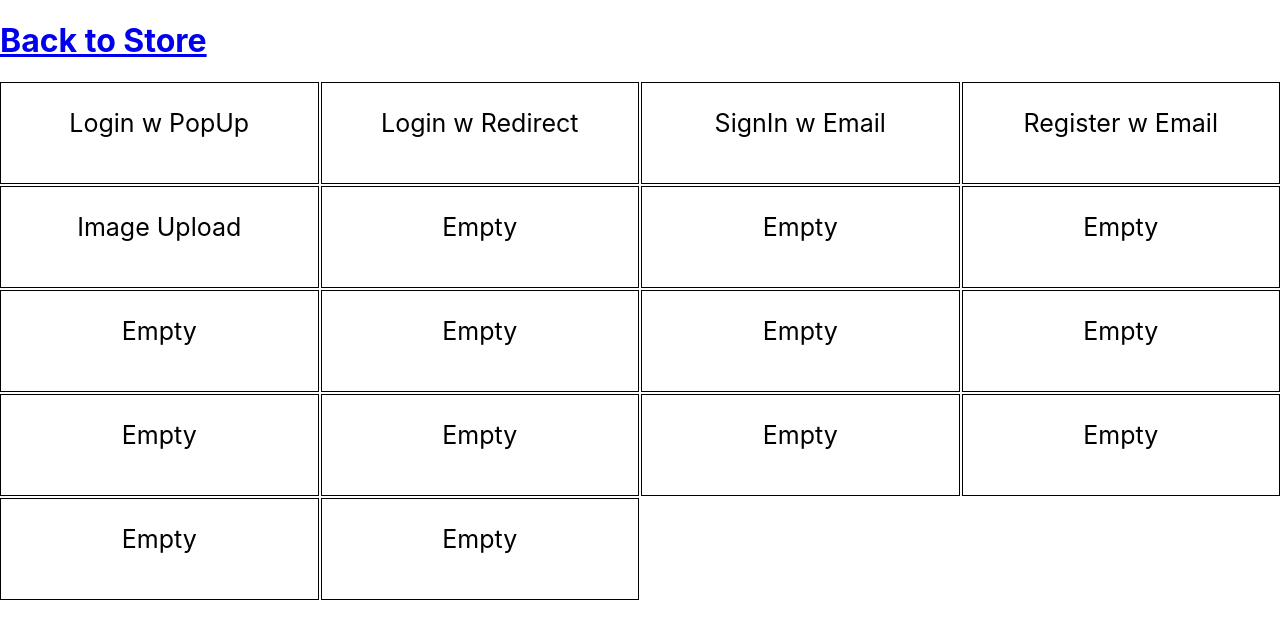
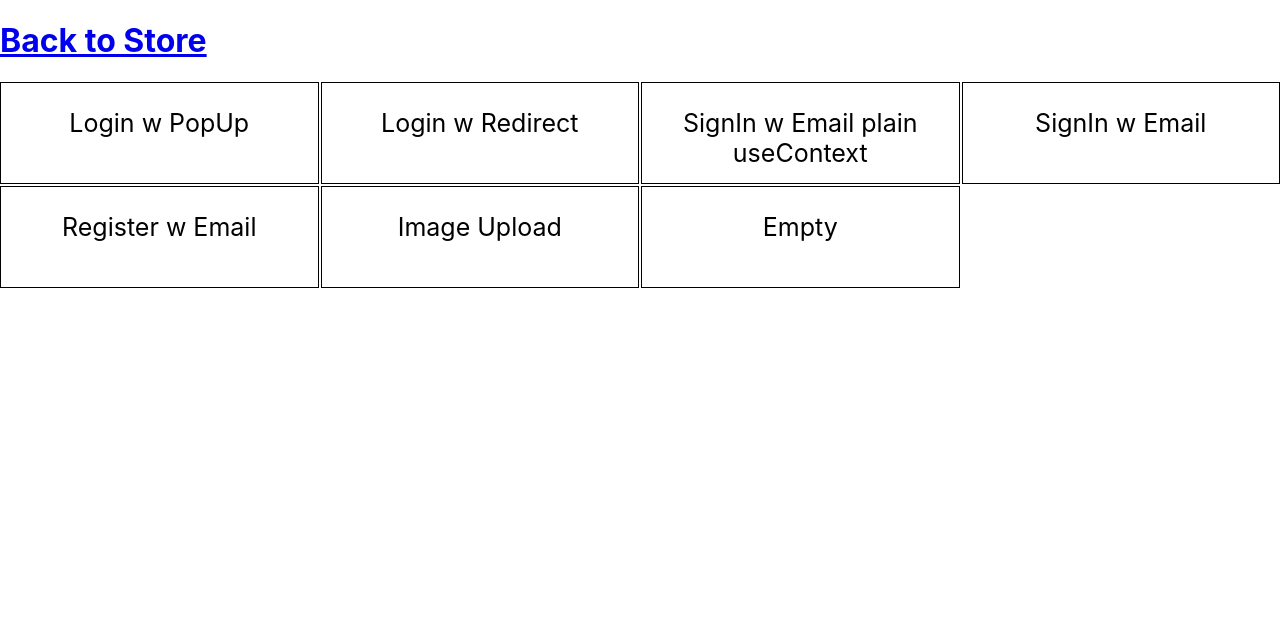
Before and after one commit to Eric-Onuoha/componentstore, a React (Create React App) app: page / in a window 1280 px wide. Shown: the top 638 px of the page. Built offline with nearby package versions, Linux system fonts and the light colour scheme.

Commit message:
Add context to display logged in user 1

```diff
--- a/src/components/compNav/compNav.components.jsx
+++ b/src/components/compNav/compNav.components.jsx
@@ -8,21 +8,10 @@ const CompNav = () => {
         <div id="compNavComponent">
             <Link className="compNav" to={"login"}><p>Login w PopUp</p></Link>
             <Link className="compNav" to={"login2"}><p>Login w Redirect</p></Link>
-            <Link className="compNav" to={"signin"}><p>SignIn w Email</p></Link>
+            <Link className="compNav" to={"signin"}><p>SignIn w Email plain useContext</p></Link>
+            <Link className="compNav" to={"signin2"}><p>SignIn w Email</p></Link>
             <Link className="compNav" to={"register"}><p>Register w Email</p></Link>
             <Link className="compNav" to={""}><p>Image Upload</p></Link>
-            <Link className="compNav" to={""}><p>Empty</p></Link>
-            <Link className="compNav" to={""}><p>Empty</p></Link>
-            <Link className="compNav" to={""}><p>Empty</p></Link>
-            <Link className="compNav" to={""}><p>Empty</p></Link>
-            <Link className="compNav" to={""}><p>Empty</p></Link>
-            <Link className="compNav" to={""}><p>Empty</p></Link>
-            <Link className="compNav" to={""}><p>Empty</p></Link>
-            <Link className="compNav" to={""}><p>Empty</p></Link>
-            <Link className="compNav" to={""}><p>Empty</p></Link>
-            <Link className="compNav" to={""}><p>Empty</p></Link>
-            <Link className="compNav" to={""}><p>Empty</p></Link>
-            <Link className="compNav" to={""}><p>Empty</p></Link>
             <Link className="compNav" to={""}><p>Empty</p></Link>
         </div>
     )
--- a/src/components/signInWithEmailAndPassword/signIn.component.jsx
+++ b/src/components/signInWithEmailAndPassword/signIn.component.jsx
@@ -1,8 +1,11 @@
-import { useState } from "react";
+import { useState, useContext } from "react";
+import { UserContext } from "./user.context";
 import "./signIn.firebase.utils";
 import { signIn } from "./signIn.firebase.utils";
 
-const SignIn = ()=>{
+const SignIn = ()=> {
+
+    const {currentUser, setCurrentUser} = useContext(UserContext);
 
     const defaultFormFields = {
         email:"",
@@ -25,8 +28,9 @@ const SignIn = ()=>{
         event.preventDefault();
 
         try{
-            const response = await signIn(email, password);
-            console.log(response);
+            const {user} = await signIn(email, password);
+            setCurrentUser(user);
+            console.log(user);
         } catch(error){
             console.log(error);
         }
--- /dev/null
+++ b/src/components/signInWithEmailAndPassword/user.context.jsx
@@ -0,0 +1,15 @@
+import { useState, createContext } from "react";
+
+
+export const UserContext = createContext({
+    currentUser: null,
+    setCurrentUser: () => null
+});
+
+
+export const UserProvider = ({children}) => {
+    const [currentUser, setCurrentUser] = useState(null);
+    const value = {currentUser, setCurrentUser};
+
+   return <UserContext.Provider value={value}>{children}</UserContext.Provider>
+};
--- a/src/index.js
+++ b/src/index.js
@@ -1,6 +1,7 @@
 import React from 'react';
 import ReactDOM from 'react-dom/client';
 import { BrowserRouter } from 'react-router-dom';
+import { UserProvider } from './components/signInWithEmailAndPassword/user.context';
 
 import './index.css';
 import App from './App';
@@ -9,7 +10,9 @@ import App from './App';
 const root = ReactDOM.createRoot(document.getElementById('root'));
 root.render(
   <BrowserRouter>
-    <App />
+    <UserProvider>
+      <App />
+    </UserProvider>
   </BrowserRouter>
 );
 
```
